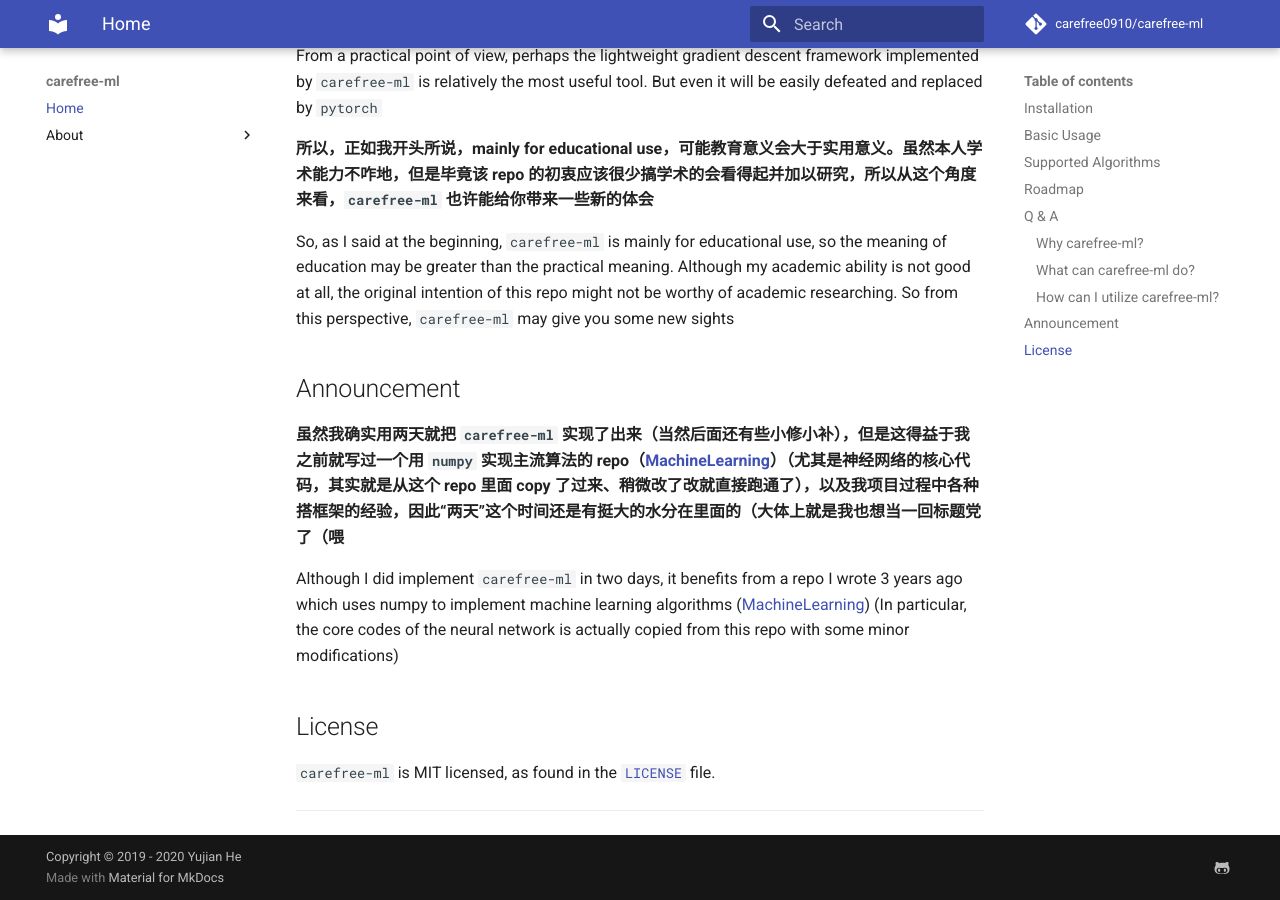
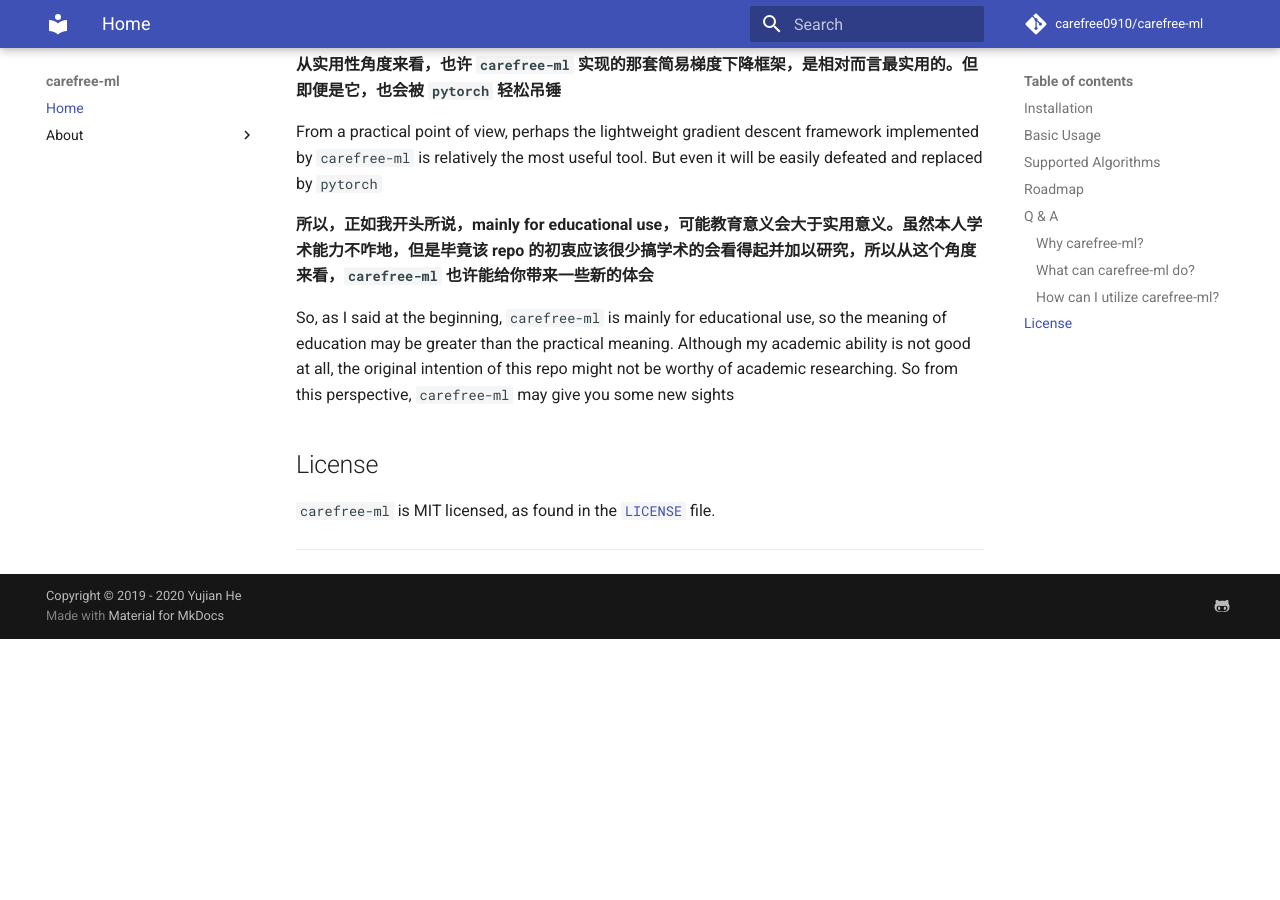
Before and after one commit to carefree0910/carefree-ml, an MkDocs documentation site: the page built from docs/index.md, in a window 1280 px wide and 900 px high, scrolled down 8643 px. Built offline with MkDocs 1.6.1 and Material for MkDocs 9.7.7, drawn with Linux system fonts in a browser that asks for light colours; comment, search, counter and statistics services are not loaded; after the commit the page ends 9282 px from its top, so only the background shows below that; some of the changed text lies outside the part shown.

Commit message:
更新了说明文档

```diff
--- a/docs/index.md
+++ b/docs/index.md
@@ -352,13 +356,6 @@ From a practical point of view, perhaps the lightweight gradient descent framewo
 So, as I said at the beginning, `carefree-ml` is mainly for educational use, so the meaning of education may be greater than the practical meaning. Although my academic ability is not good at all, the original intention of this repo might not be worthy of academic researching. So from this perspective, `carefree-ml` may give you some new sights
 
 
-## Announcement
-
-**虽然我确实用两天就把 `carefree-ml` 实现了出来（当然后面还有些小修小补），但是这得益于我之前就写过一个用 `numpy` 实现主流算法的 repo（[MachineLearning](https://github.com/carefree0910/MachineLearning)）（尤其是神经网络的核心代码，其实就是从这个 repo 里面 copy 了过来、稍微改了改就直接跑通了），以及我项目过程中各种搭框架的经验，因此“两天”这个时间还是有挺大的水分在里面的（大体上就是我也想当一回标题党了（喂**
-
-Although I did implement `carefree-ml` in two days, it benefits from a repo I wrote 3 years ago which uses numpy to implement machine learning algorithms ([MachineLearning](https://github.com/carefree0910/MachineLearning)) (In particular, the core codes of the neural network is actually copied from this repo with some minor modifications)
-
-
 ## License
 
 `carefree-ml` is MIT licensed, as found in the [`LICENSE`](about/license.md) file.
```
Also changed, not shown: other parts of docs/index.md (+6 -2 lines), README.md (+6 -9 lines).
